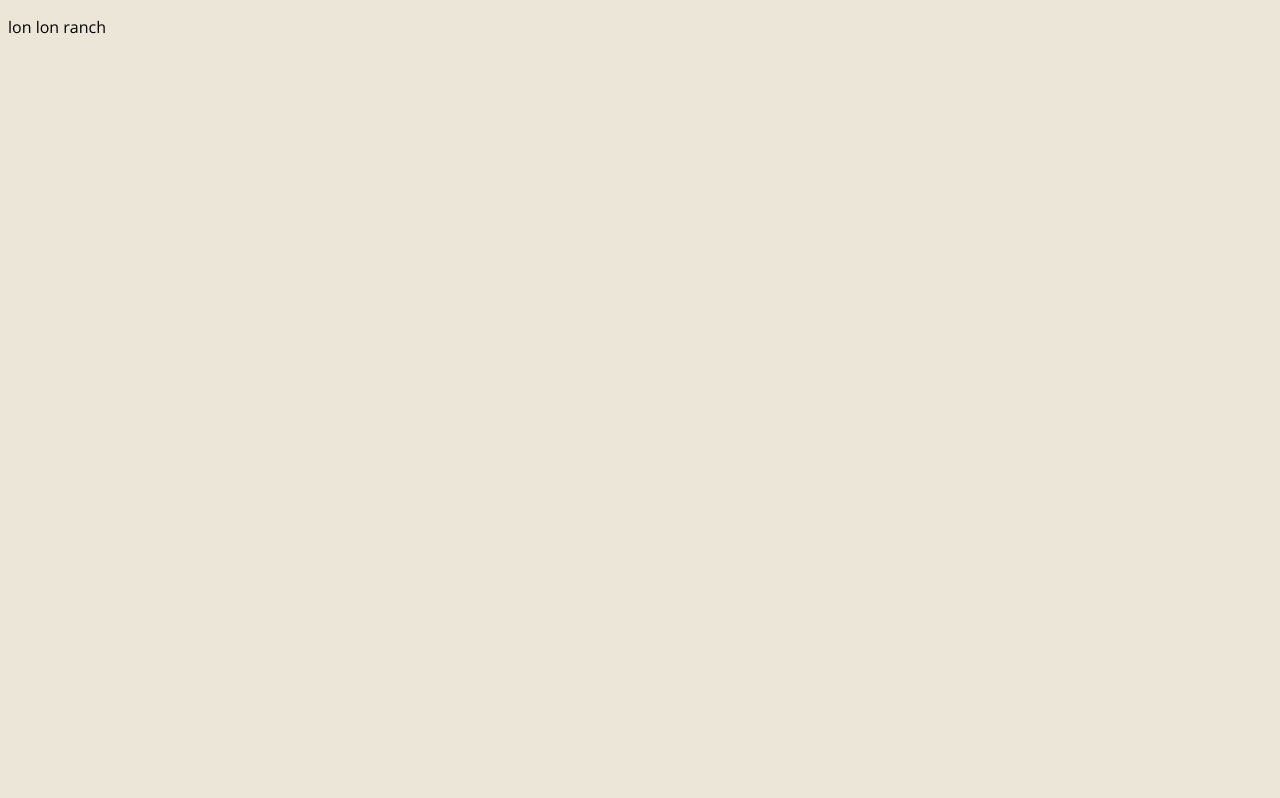
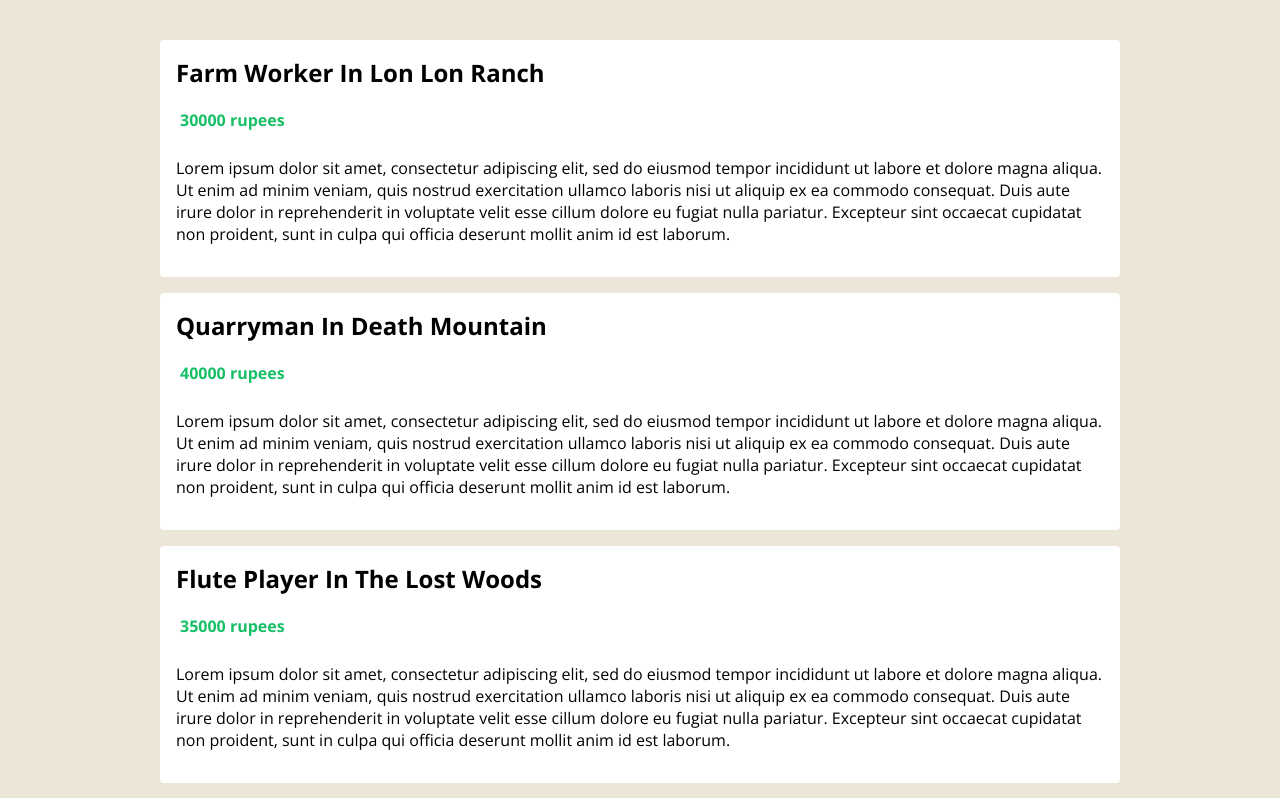
Before and after one commit to e205723/typescript_with_vue_setup, a Vue app in the folder application/: page / in a window 1280 px wide. Shown: the top 798 px of the page. Built offline with nearby package versions, Linux system fonts and the light colour scheme.

Commit message:
Types_and_Props#3

```diff
--- a/application/src/App.vue
+++ b/application/src/App.vue
@@ -1,16 +1,17 @@
 <template>
   <div class="app">
-    <p>{{ jobs[0].location }}</p>
+    <JobList :jobs="jobs" />
   </div>
 </template>
 
 <script lang="ts">
 import { defineComponent, ref } from 'vue';
+import JobList from './components/JobsList.vue'
 import Job from './types/Job'
 
 export default defineComponent({
   name: 'App',
-  components: {},
+  components: { JobList },
   setup() {
     const jobs = ref<Job[]>([
       { title: 'farm worker', location: 'lon lon ranch', salary: 30000, id: '1' },
--- /dev/null
+++ b/application/src/components/JobsList.vue
@@ -0,0 +1,61 @@
+<template>
+  <div class="job-list">
+    <ul>
+      <li v-for="job in jobs" :key="job.id">
+        <h2>{{ job.title }} in {{ job.location }}</h2>
+        <div class="salary">
+          <p> {{ job.salary }} rupees</p>
+        </div>
+        <div class="description">
+          <p>Lorem ipsum dolor sit amet, consectetur adipiscing elit, sed do eiusmod tempor incididunt ut labore et dolore magna aliqua. Ut enim ad minim veniam, quis nostrud exercitation ullamco laboris nisi ut aliquip ex ea commodo consequat. Duis aute irure dolor in reprehenderit in voluptate velit esse cillum dolore eu fugiat nulla pariatur. Excepteur sint occaecat cupidatat non proident, sunt in culpa qui officia deserunt mollit anim id est laborum.</p>
+        </div>
+      </li>
+    </ul>
+  </div>
+</template>
+
+<script lang="ts">
+import { defineComponent, PropType } from 'vue'
+import Job from '@/types/Job'
+
+export default defineComponent({
+  props: {
+    jobs: {
+      required: true,
+      type: Array as PropType<Job[]>
+    }
+  }
+})
+</script>
+
+<style scoped>
+  .job-list {
+    max-width: 960px;
+    margin: 40px auto;
+  }
+  .job-list ul {
+    padding: 0;
+  }
+  .job-list li {
+    list-style-type: none;
+    background: white;
+    padding: 16px;
+    margin: 16px 0;
+    border-radius: 4px;
+  }
+  .job-list h2 {
+    margin: 0 0 10px;
+    text-transform: capitalize;
+  }
+  .salary {
+    display: flex;
+  }
+  .salary img {
+    width: 30px;
+  }
+  .salary p {
+    color: #17bf66;
+    font-weight: bold;
+    margin: 10px 4px;
+  }
+</style>
```
